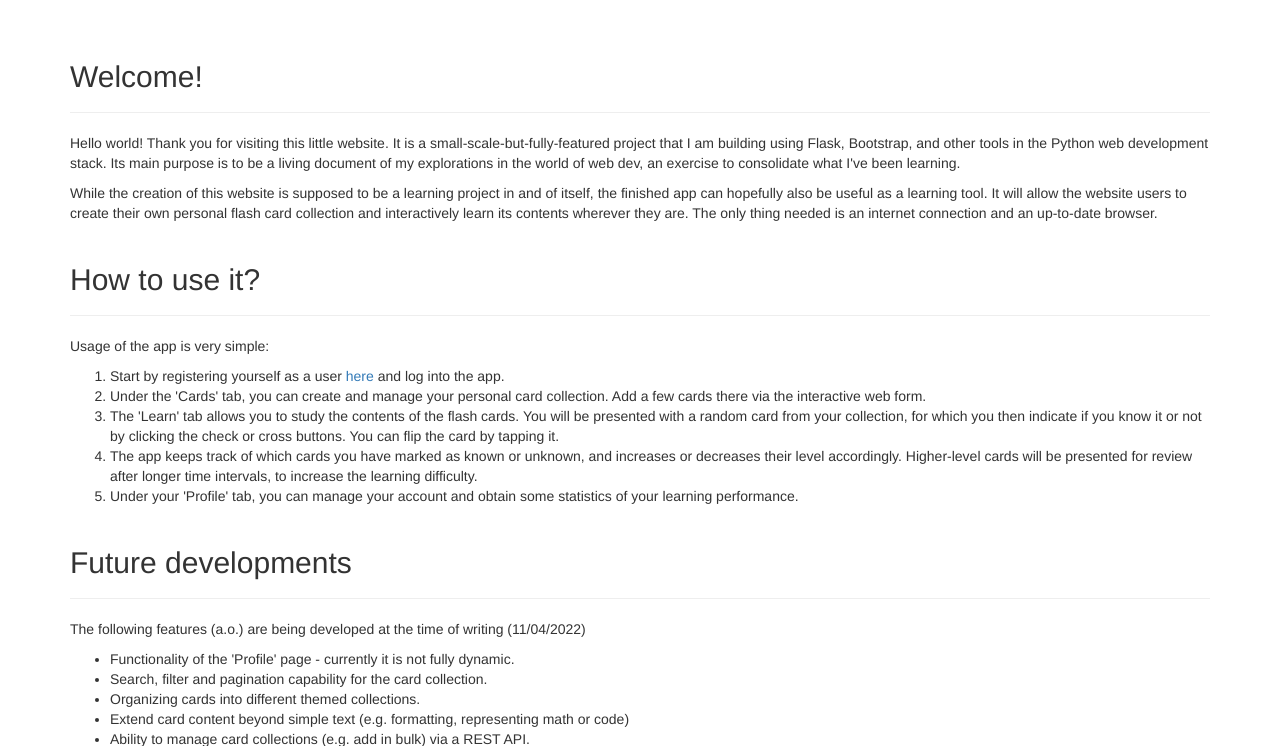
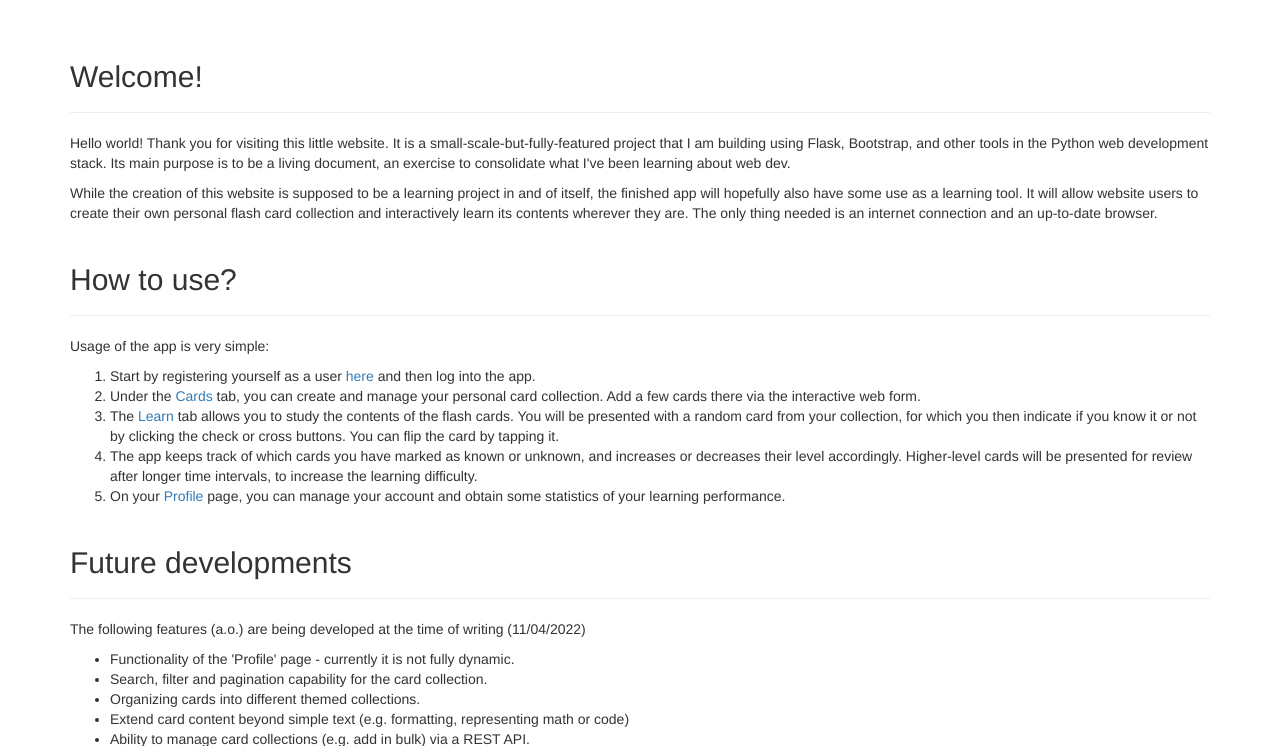
Before and after one commit to sanderdedoncker/flash-card-website, a Flask app: page / in a window 1280 px wide. Shown: the part 52-798 px from the top of the page. Run offline with Flask 2, Linux system fonts and the light colour scheme; some libraries are stand-ins or nearby versions.

Commit message:
Update the front page

```diff
--- a/application/home/templates/index.html
+++ b/application/home/templates/index.html
@@ -9,31 +9,31 @@
     <div>
         <p>
             Hello world! Thank you for visiting this little website. It is a small-scale-but-fully-featured project that I am building using Flask,
-            Bootstrap, and other tools in the Python web development stack. Its main purpose is to be a living document of
-            my explorations in the world of web dev, an exercise to consolidate what I've been learning.
+            Bootstrap, and other tools in the Python web development stack. Its main purpose is to be a living document,
+            an exercise to consolidate what I've been learning about web dev.
         </p>
         <p>
             While the creation of this website is supposed to be a learning project in and of itself, the finished app
-            can hopefully also be useful as a learning tool. It will allow the website users to create their own
+            will hopefully also have some use as a learning tool. It will allow website users to create their own
             personal flash card collection and interactively learn its contents wherever they are. The only thing needed
             is an internet connection and an up-to-date browser.
         </p>
     </div>
        <div class="page-header">
-        <h2>How to use it?</h2>
+        <h2>How to use?</h2>
     </div>
     <div>
         <p>Usage of the app is very simple:</p>
         <ol>
             <li>
-                Start by registering yourself as a user <a href="{{ url_for('auth.register') }}">here</a> and log into the app.
+                Start by registering yourself as a user <a href="{{ url_for('auth.register') }}">here</a> and then log into the app.
             </li>
             <li>
-                Under the 'Cards' tab, you can create and manage your personal card collection. Add a few cards there via the
+                Under the <a href="{{ url_for('cards.cards') }}">Cards</a> tab, you can create and manage your personal card collection. Add a few cards there via the
                 interactive web form.
             </li>
             <li>
-                The 'Learn' tab allows you to study the contents of the flash cards. You will be presented
+                The <a href="{{ url_for('learn.learn') }}">Learn</a> tab allows you to study the contents of the flash cards. You will be presented
                 with a random card from your collection, for which you then indicate if you know it or not by clicking
                 the check or cross buttons. You can flip the card by tapping it.
             </li>
@@ -43,7 +43,7 @@
                 increase the learning difficulty.
             </li>
             <li>
-                Under your 'Profile' tab, you can manage your account and obtain some statistics of your learning
+                On your <a href="{{ url_for('user.profile') }}">Profile</a> page, you can manage your account and obtain some statistics of your learning
                 performance.
             </li>
         </ol>
```
